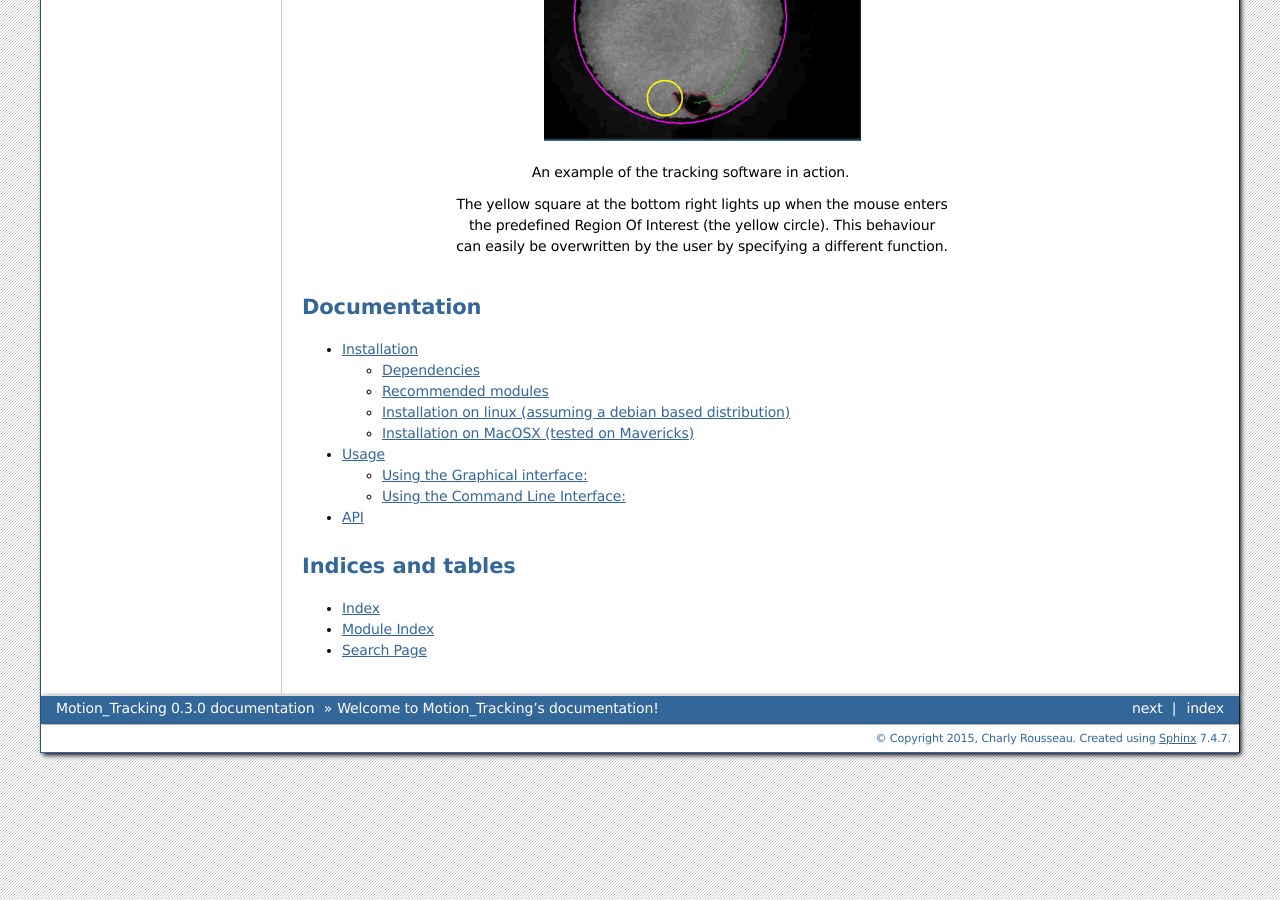
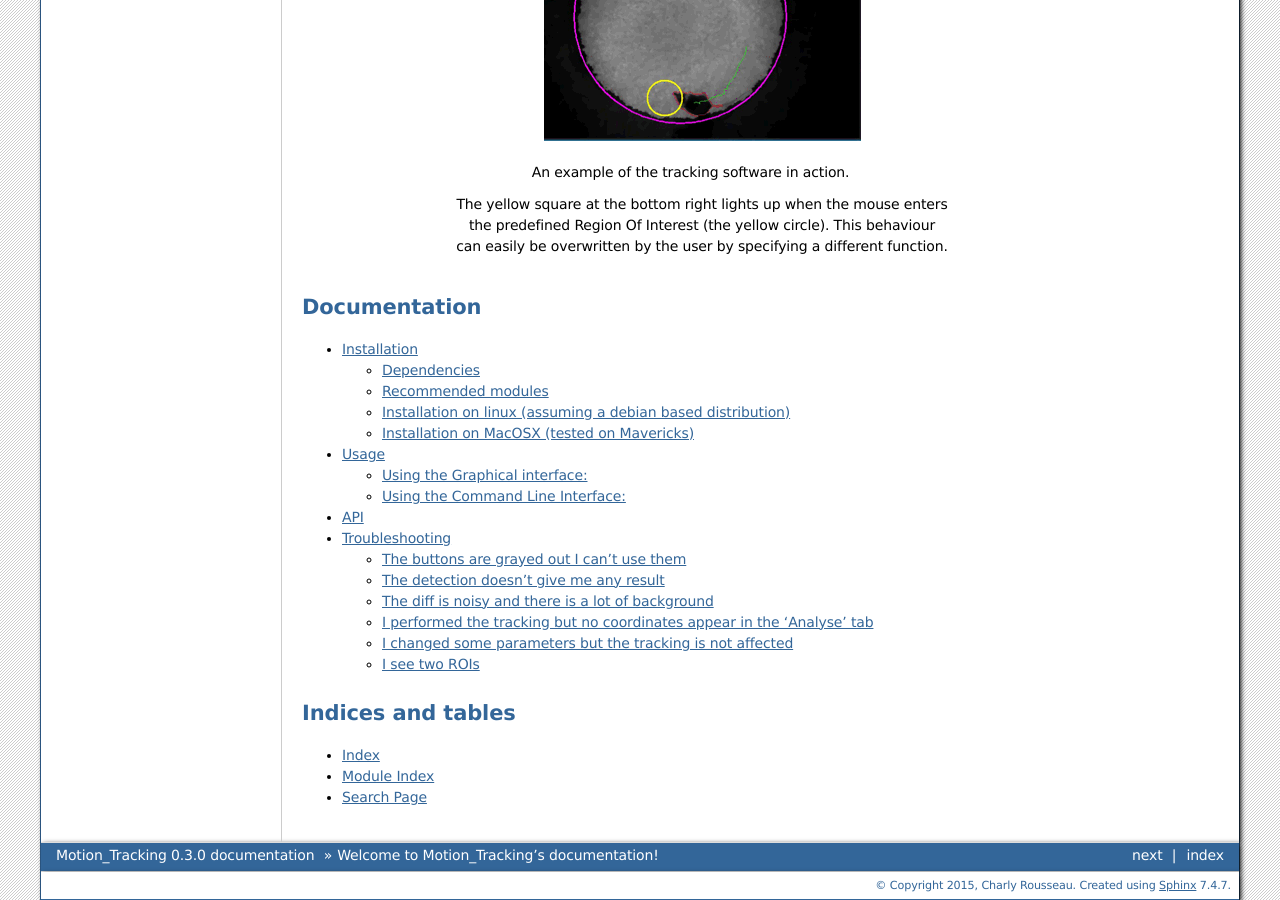
Before and after one commit to SainsburyWellcomeCentre/Pyper, a Sphinx documentation site: the page built from doc/source/index.rst, in a window 1280 px wide and 900 px high, scrolled down 629 px. Built offline with Sphinx 7.4.7, drawn with Linux system fonts in a browser that asks for light colours; formulas are drawn with MathJax 3; some of the changed lines change nothing that is shown.

Commit message:
Adds troubleshooting section in the manual

```diff
--- a/doc/source/index.rst
+++ b/doc/source/index.rst
@@ -58,6 +58,7 @@ Documentation
    installation
    usage
    api
+   troubleShooting
 
 ==================
 Indices and tables
--- /dev/null
+++ b/doc/source/troubleShooting.rst
@@ -0,0 +1,35 @@
+===============
+Troubleshooting
+===============
+
+The buttons are grayed out I can't use them
+-------------------------------------------
+    - The video must be loaded or processed for some functions to become available
+
+The detection doesn't give me any result
+----------------------------------------
+    - Please check that your sample is in the image during the frame range you are tracking
+    - broaden your size restriction and lower your threshold
+    - use the diff option and check what the camera is seeing as the diff.
+    - Select your threshold based on the previous test.
+    - See 'The diff is noisy and there is a lot of background' below for further troubleshooting.
+
+
+The diff is noisy and there is a lot of background
+--------------------------------------------------
+    - As the camera will setup/settle at the beginning of the recording and the video format may use compression (filtering) in time, using the very first frame as reference is usually inadvisable, considering using frame >= 5 instead for best results.
+     - If the images are noisy, you can consider using more than n=1 for the number of reference frames. In that case, the frames will be averaged and the signal n*SD above average used for tracking.
+Please consider using high SD numbers in the case where background is detected.
+
+
+I performed the tracking but no coordinates appear in the 'Analyse' tab
+-----------------------------------------------------------------------
+    - Make sure that you select the proper mode (tracking or recording) via the UI tickboxes and select update.
+
+I changed some parameters but the tracking is not affected
+----------------------------------------------------------
+    - The trackign can only run in a non interactive way. You need to click the stop button and play again after changing parameters (ref, threshold...) except for the type of frame displayed.
+
+I see two ROIs
+--------------
+    - This means you have drawn a new ROI after the tracking. One ROI belongs to the UI, the other to the image. If you now press track again, the image ROI will now match the UI ROI.
```
